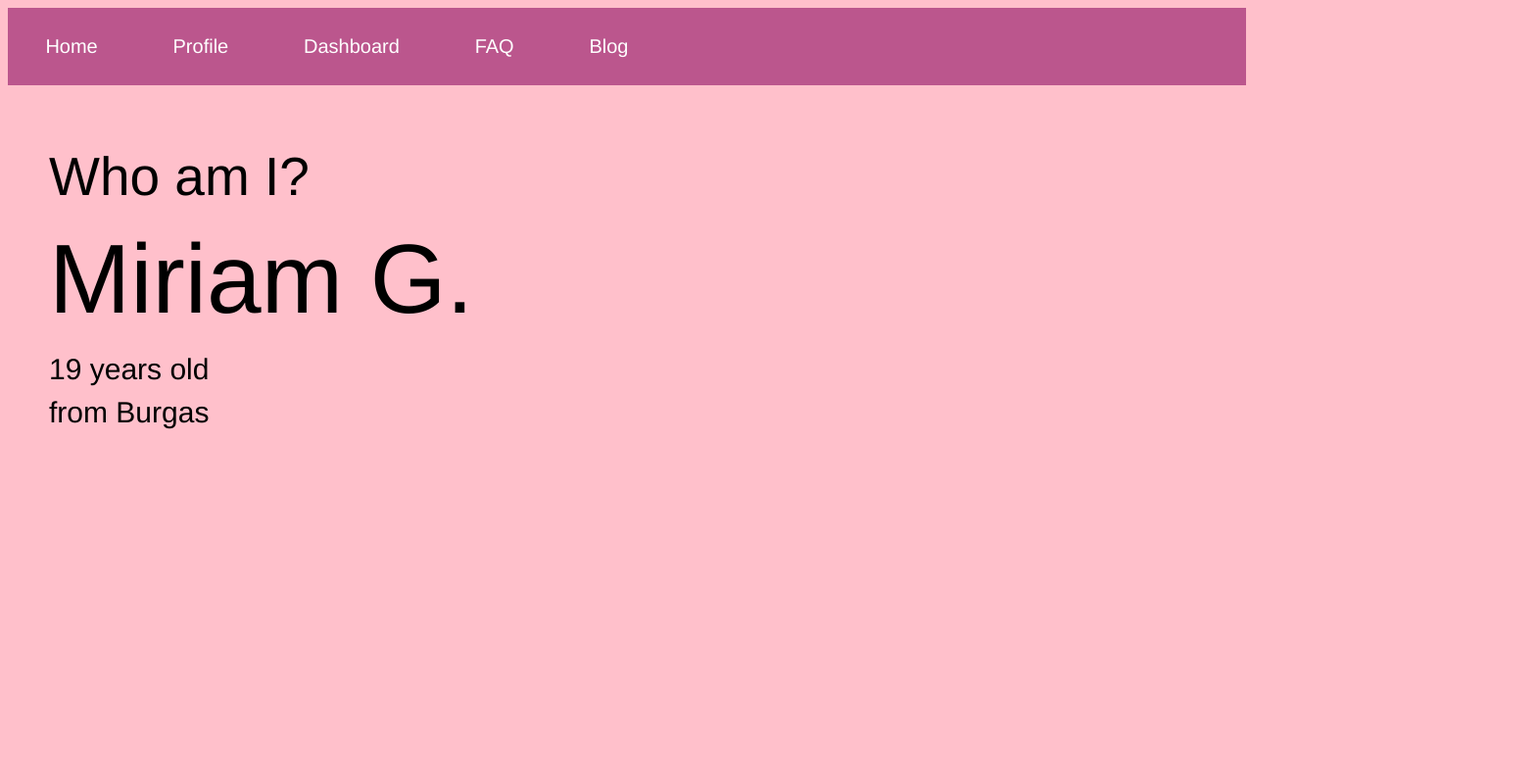
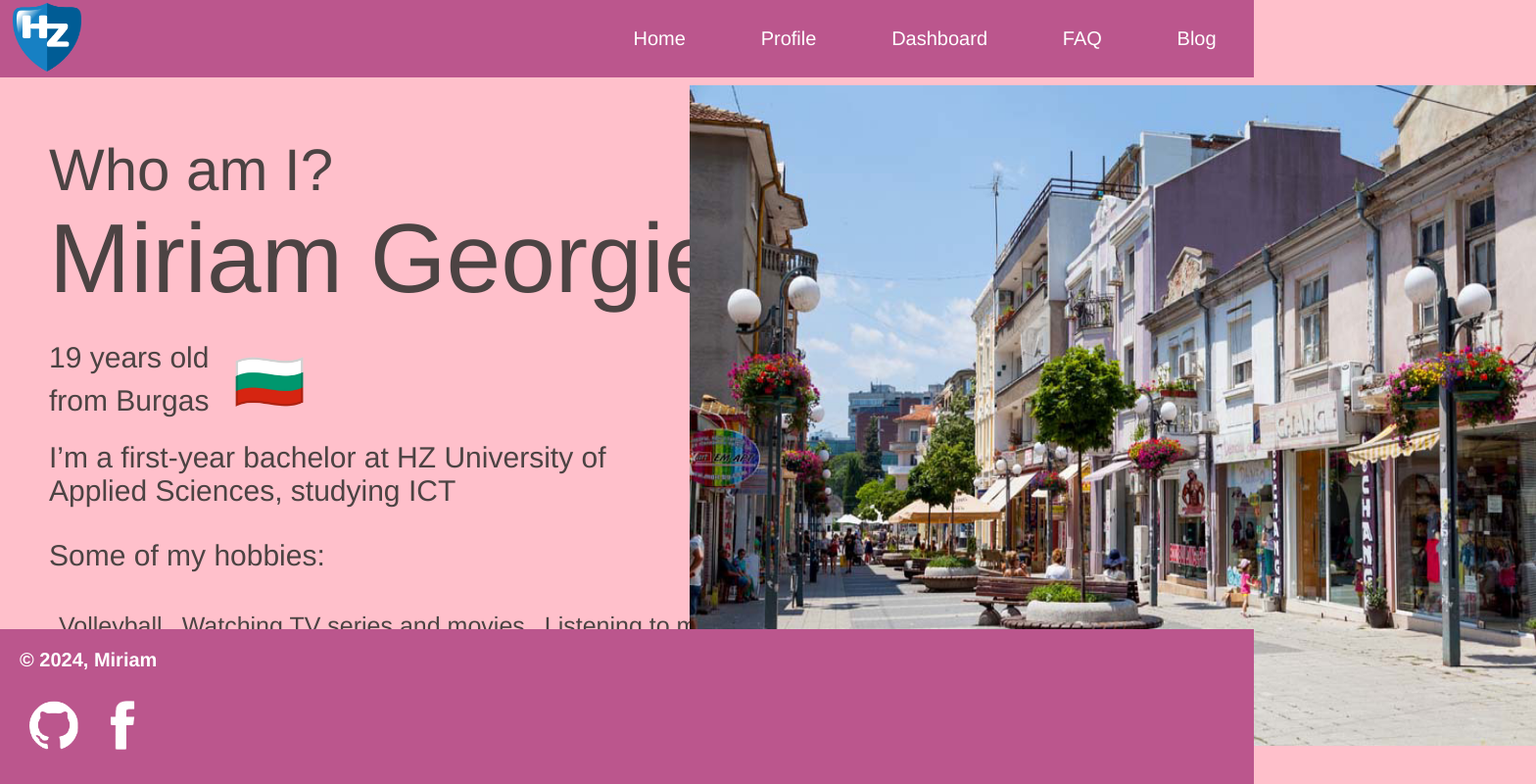
Before and after one commit to mirka175/geor0027.github.io, a plain HTML site: page HTML/profile.html in a window 1280 px wide. Shown: the whole page at 98% size, 1568 px wide, since content can reach past the window. Drawn offline with Linux system fonts and the light colour scheme.

Commit message:
Update profile.html and profile.css

```diff
--- a/CSS/profile.css
+++ b/CSS/profile.css
@@ -1,17 +1,25 @@
 body{
     background-color: pink;
     font-family: 'Helvetica Neue';
+    color: #4C4343;
+    padding:0;
+    margin:0;
 }
 
 /*Nav bar styling*/
 .navbar {
-    position: sticky;
     display: flex;
     justify-content: space-between;
     align-items: center;
     background-color: rgb(187, 86, 141);
     color: white;
     text-align: center;
+}
+
+.logo img {
+    margin-left: 1vw;
+    height: 70px;
+    width: 70px;
 }
 
 .links ul {
@@ -36,26 +44,18 @@ body{
     background-color: rgb(181, 40, 117);
 }
 
-/*End of nav bar styling*/
-
+/*Text*/
 .p1{
     position: absolute;
+    display: block;
     left: 50px;
-    top: 91px;
-
-    font-style: normal;
-    font-weight: 500;
-    font-size: 55px;
-    line-height: 69px;
+    font-size: 60px;
 }
 
 .p2{
     position: absolute;
     left: 50px;
-    top: 100px;
-
-    font-style: normal;
-    font-weight: 500;
+    display: block;
     font-size: 100px;
     line-height: 168px;
 }
@@ -63,57 +63,78 @@ body{
 .p3{
     position: absolute;
     left: 50px;
-    top: 325px;
-
-    font-style: normal;
-    font-weight: 300;
+    top: 313px;
     font-size: 30px;
     line-height: 44px;
 }
 
-.div1 img{
-    width: 400px;
-    height: 500px;
-    border-radius: 25px;
-}
-.me{
-    width: 400px;
-    height: 500px;
-    border-radius: 25px;
+.bgflag img{
+    position: absolute;
+    width: 70px;
+    height: 69px;
+    left: 240px;
+    top: 355px;
 }
 
-.h1-1{
-    display: inline-block;
-    vertical-align: top;
+.p4{
+    position: absolute;
+    left: 50px;
+    top: 420px;
+    font-size: 30px;
 }
 
-.h3-1{
-    display: inline-block;
-    vertical-align: top;
+.div1{
+    position: absolute;
+    left: 50px;
+    top:520px;
+    font-size: 30px;
 }
 
-.burgas{
-    width: 600px;
-    height: 500px;
-    display: inline-block;
-    vertical-align:top;
-    border-radius: 25px;
+.ul1{
+    font-size: 25px;
+    display: flex;
+    justify-content: space-around;
+    padding: 0;
 }
 
-.border{
-    border: 3px solid rgb(175, 61, 124);
-    border-radius: 10px;
+.ul1 li {
+    display: inline-flex;
+    margin: 10px;
 }
 
-.promphoto{
-    text-align: center;
-    border-radius: 25px;
-    width: 600px;
-    height: 500px;
+.images{
+    position: absolute;
+    width: 864px;
+    height: 674px;
+    padding-left: 55%;
+    top: 87px;
 }
 
-.graduation{
-    width: 400px;
-    height: 500px;
-    border-radius: 25px;
+/*Footer*/
+
+footer {
+    display: flex;
+    padding-left: 20px;
+    background-color: rgb(187, 86, 141);
+    font-size: 20px;
+    position: absolute;
+    bottom: 0;
+    left: 0;
+    right: 0;
 }
+
+.text{
+    font-weight: bold;
+    color: white;
+}
+
+.ul2{
+    display: flex;
+    justify-content: space-around;
+    padding: 0;
+}
+
+.ul2 li {
+    display: inline-block;
+    margin: 10px;
+}
--- a/HTML/profile.html
+++ b/HTML/profile.html
@@ -7,10 +7,12 @@
     <link href="../CSS/profile.css" rel="stylesheet" type="text/css" />
     <title>My profile</title>
   </head>
+
   <body>
 
+    <header>
       <nav class="navbar">
-
+        <div class="logo"><img src="../Images/hz-logo.png"></div>
         <div class="links">
           <ul>
             <li><a href="..index.html">Home</a></li>
@@ -21,11 +23,38 @@
           </ul>
         </div>
       </nav>
+    </header>
 
       <p class="p1">Who am I?</p>
-    <p class="p2">Miriam G.</p>
+      <p class="p2">Miriam Georgieva</p>
       <p class="p3">19 years old <br>from Burgas</p>
+      <div class="bgflag"><img src="../Images/bgflag.png"></div>
+      <p class="p4">I’m a first-year bachelor at HZ University of <br>Applied Sciences, studying ICT</p>
 
+      <div class="div1">
+        <p class="p5"> Some of my hobbies:</p>
+        <ul class="ul1">
+          <li>Volleyball</li>
+          <li>Watching TV series and movies</li>
+          <li>Listening to music</li>
+          <li>YouTube</li>
+          <li>Playing games</li>
+        </ul>
+      </div>
+      <img src="../Images/burgas.jpg" class="images">
+
+    <footer>
+      <main>
+        <div>
+          <p class="text">&copy; 2024, Miriam</p>
+        </div>
+
+        <ul class="ul2">
+          <li><a href="https://github.com/mirka175" target="_blank" class="git"><img src="../Images/git.png" alt="git" width="50" height="50"></a></li>
+          <li><a href="https://www.facebook.com/" target="_blank" class="facebook"><img src="../Images/facebook.png" alt="facebook" width="50" height="50"></a></li>
+        </ul>
+      </main>
+    </footer>
 
     </body>
 </html>
```
Also changed, not shown: Images/bgflag.png (added), Images/burgas.jpg (added), Images/facebook.png (added), Images/git.png (added), 1 other file. Lines whose indentation alone changed are shown as unchanged.
